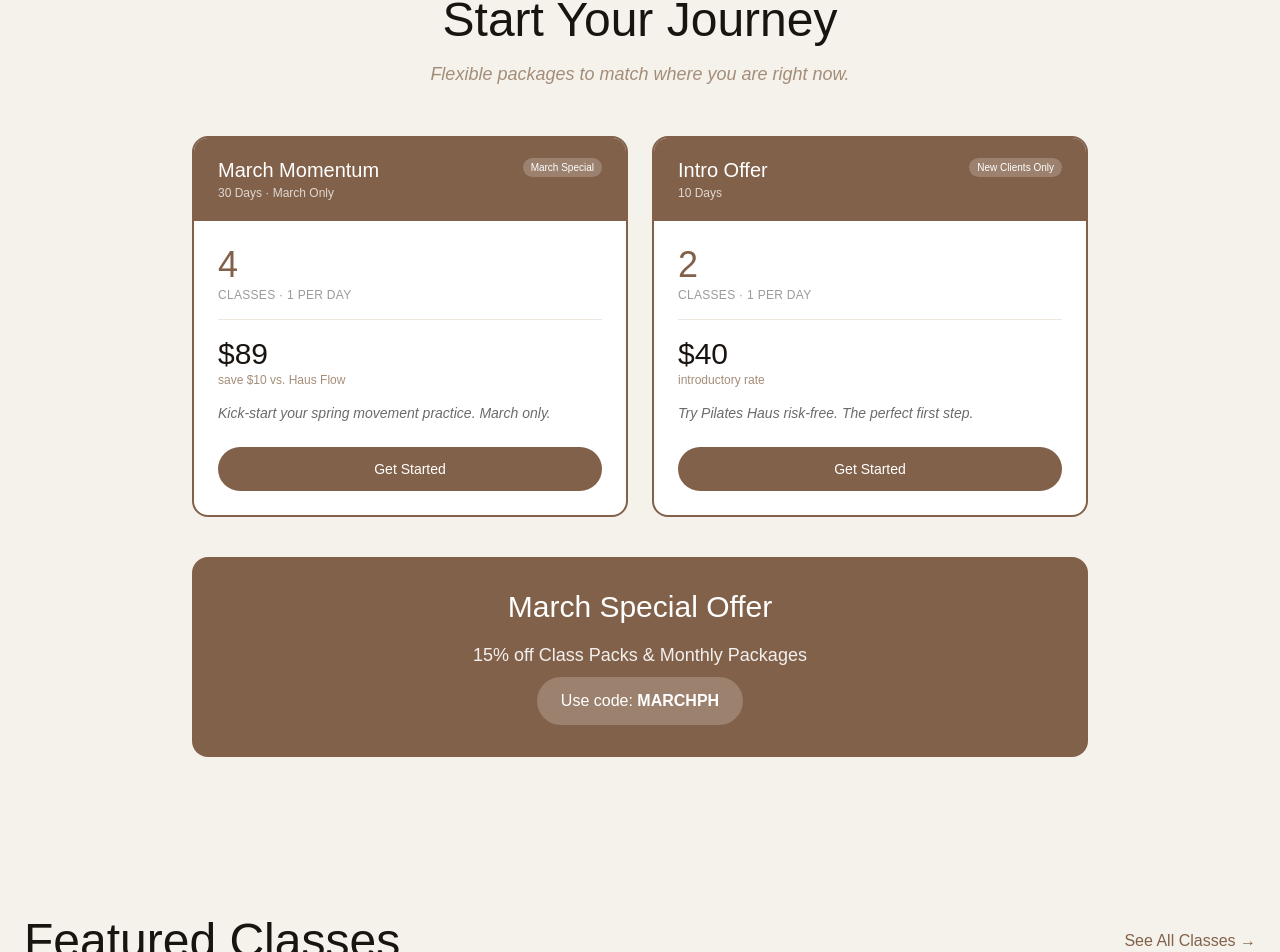
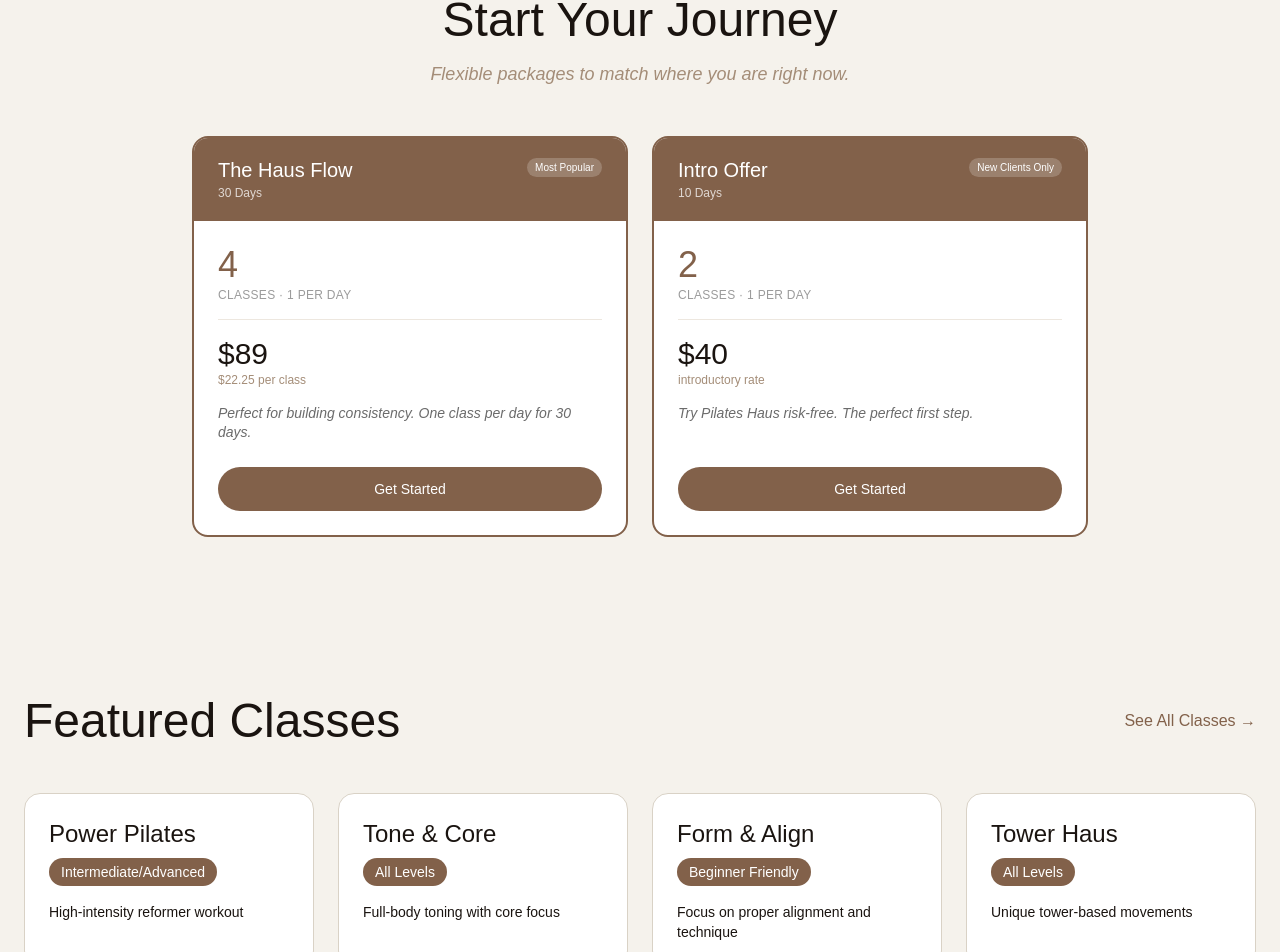
Before and after one commit to Joshuams128/PilatesHuas, a Next.js app: page / in a window 1280 px wide. Shown: the part 1179-2131 px from the top of the page. Built offline with nearby package versions, Linux system fonts and the light colour scheme.

Commit message:
pricing update

```diff
--- a/src/app/page.tsx
+++ b/src/app/page.tsx
@@ -90,15 +90,15 @@ export default function Home() {
             Flexible packages to match where you are right now.
           </p>
           <div className="grid grid-cols-1 md:grid-cols-2 gap-6 max-w-4xl mx-auto">
-            {/* Card 1 — March Momentum */}
+            {/* Card 1 — The Haus Flow */}
             <div className="bg-white rounded-2xl overflow-hidden border-2 border-[#82614A] flex flex-col hover:shadow-xl hover:-translate-y-1 transition-all duration-300">
               <div className="px-6 py-5 bg-[#82614A]">
                 <div className="flex items-start justify-between gap-2">
                   <div>
-                    <p className="font-heading text-xl text-white leading-tight">March Momentum</p>
-                    <p className="font-heading text-xs text-white/75 mt-0.5">30 Days · March Only</p>
+                    <p className="font-heading text-xl text-white leading-tight">The Haus Flow</p>
+                    <p className="font-heading text-xs text-white/75 mt-0.5">30 Days</p>
                   </div>
-                  <span className="shrink-0 bg-white/20 text-white font-heading text-[10px] px-2 py-0.5 rounded-full whitespace-nowrap">March Special</span>
+                  <span className="shrink-0 bg-white/20 text-white font-heading text-[10px] px-2 py-0.5 rounded-full whitespace-nowrap">Most Popular</span>
                 </div>
               </div>
               <div className="px-6 py-6 flex flex-col flex-1">
@@ -108,10 +108,10 @@ export default function Home() {
                 </div>
                 <div className="mb-4">
                   <p className="font-heading text-3xl text-[#1A1410]">$89</p>
-                  <p className="font-heading text-xs text-[#A48D78]">save $10 vs. Haus Flow</p>
+                  <p className="font-heading text-xs text-[#A48D78]">$22.25 per class</p>
                 </div>
                 <p className="font-heading text-sm text-[#6b6b6b] italic mb-6 leading-snug">
-                  Kick-start your spring movement practice. March only.
+                  Perfect for building consistency. One class per day for 30 days.
                 </p>
                 <Link
                   href="/book-now"
@@ -155,20 +155,6 @@ export default function Home() {
             </div>
           </div>
 
-          {/* March Promo Banner */}
-          <div className="mt-10 max-w-4xl mx-auto bg-[#82614A] rounded-2xl p-8 text-center">
-            <h3 className="font-heading text-2xl md:text-3xl text-white mb-4">
-              March Special Offer
-            </h3>
-            <p className="font-heading text-white/90 text-lg mb-2">
-              15% off Class Packs &amp; Monthly Packages
-            </p>
-            <div className="inline-block bg-white/20 px-6 py-3 rounded-full">
-              <p className="font-heading text-white">
-                Use code: <span className="font-bold">MARCHPH</span>
-              </p>
-            </div>
-          </div>
         </div>
       </section>
 
--- a/src/app/pricing/page.tsx
+++ b/src/app/pricing/page.tsx
@@ -13,8 +13,8 @@ const packagePlans = [
     duration: "30 Days",
     classes: 4,
     classLabel: "classes · 1 per day",
-    price: "$99",
-    priceSub: "$24.75 per class",
+    price: "$89",
+    priceSub: "$22.25 per class",
     badge: "Most Popular",
   },
   {
@@ -43,8 +43,8 @@ const classPackPlans = [
     duration: "6 Months",
     classes: 10,
     classLabel: "classes per 6 months",
-    price: "$330",
-    priceSub: "$33 per class",
+    price: "$320",
+    priceSub: "$32 per class",
     badge: null,
   },
   {
```
